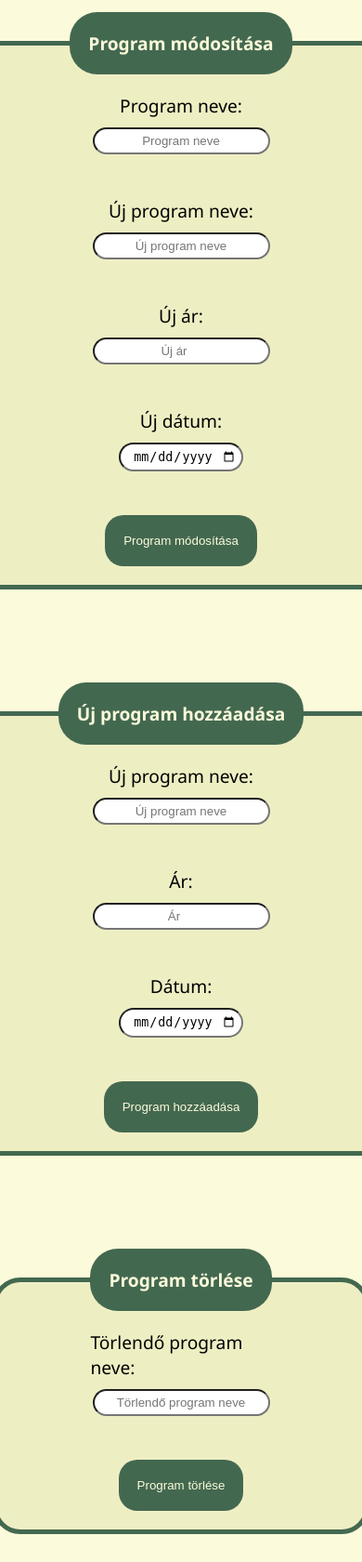
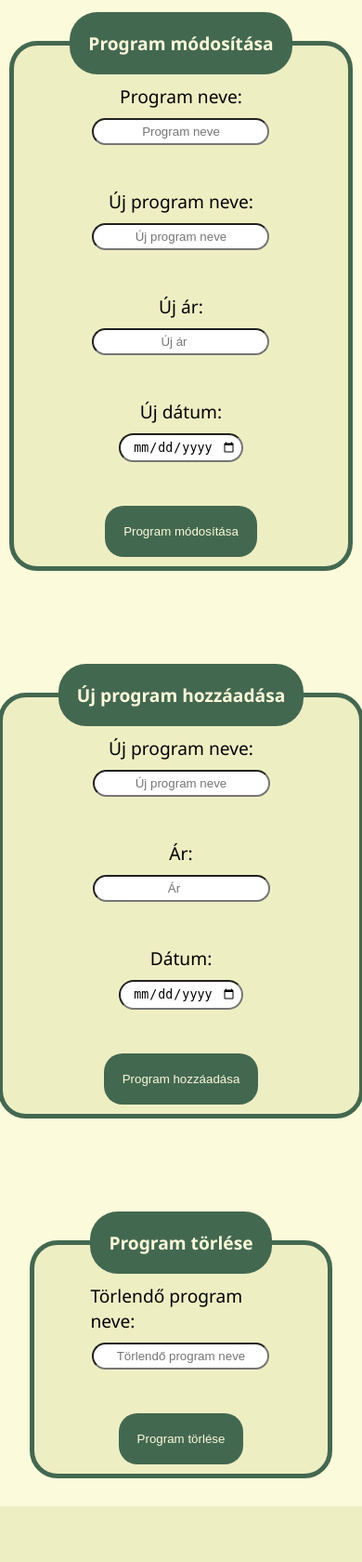
Before and after one commit to 30jackv/webproject, a PHP site: page /admin.html in a window 390 px wide; the page is wider, and only the part inside the window is pictured. Shown: the part 87-1767 px from the top of that part at 93% size. After the commit the page ends 1707 px from the top of that part, so only its background shows below. Run offline with PHP 8.4, Linux system fonts and the light colour scheme.

Commit message:
min content használata mobilon űrlapoknál

```diff
--- a/css/admin.css
+++ b/css/admin.css
@@ -67,6 +67,7 @@
     }
     fieldset {
         width: min-content;
+        padding: 10px 60px;
     }
     form:last-child {
         margin-bottom: 30px;
```
